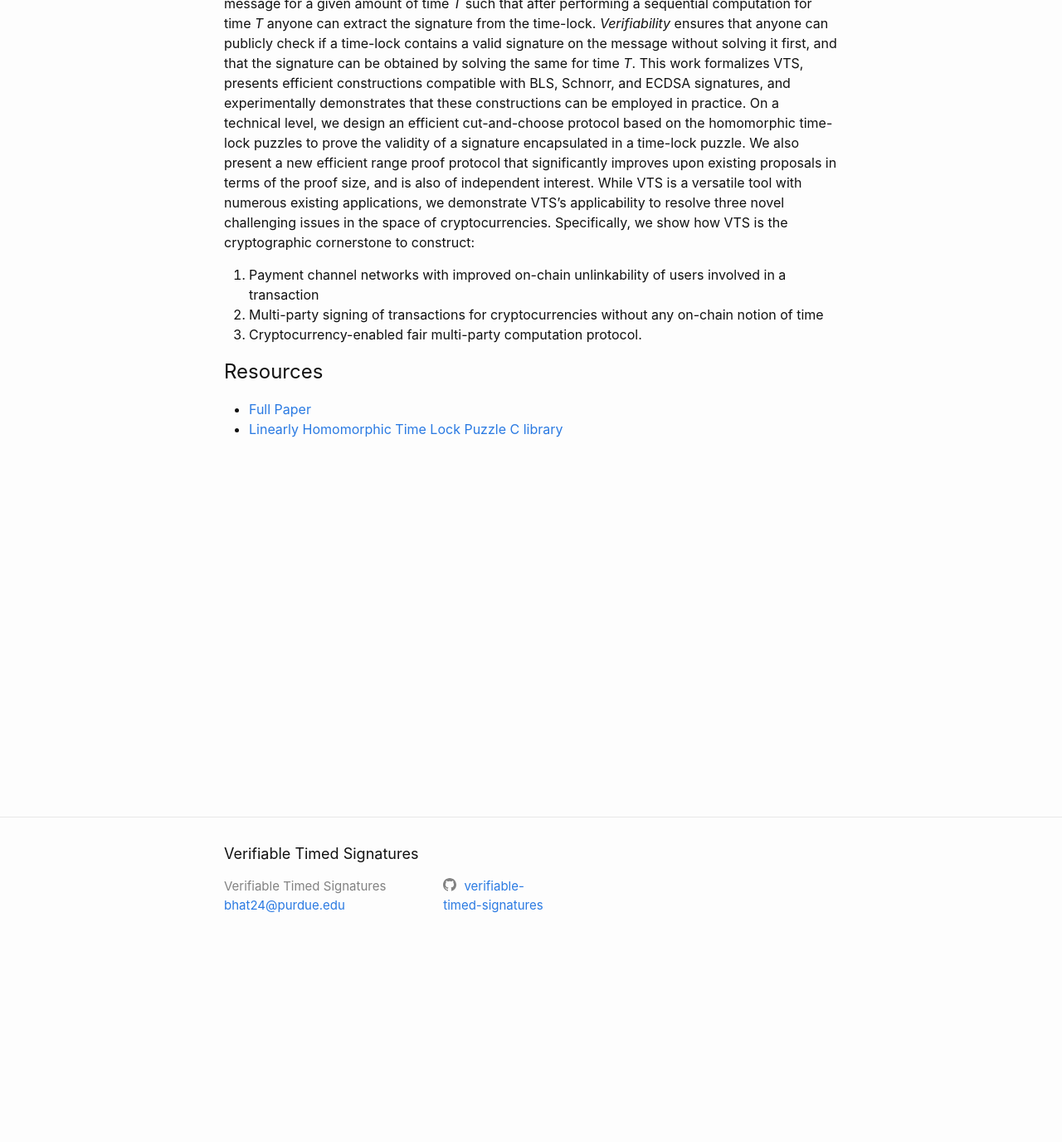
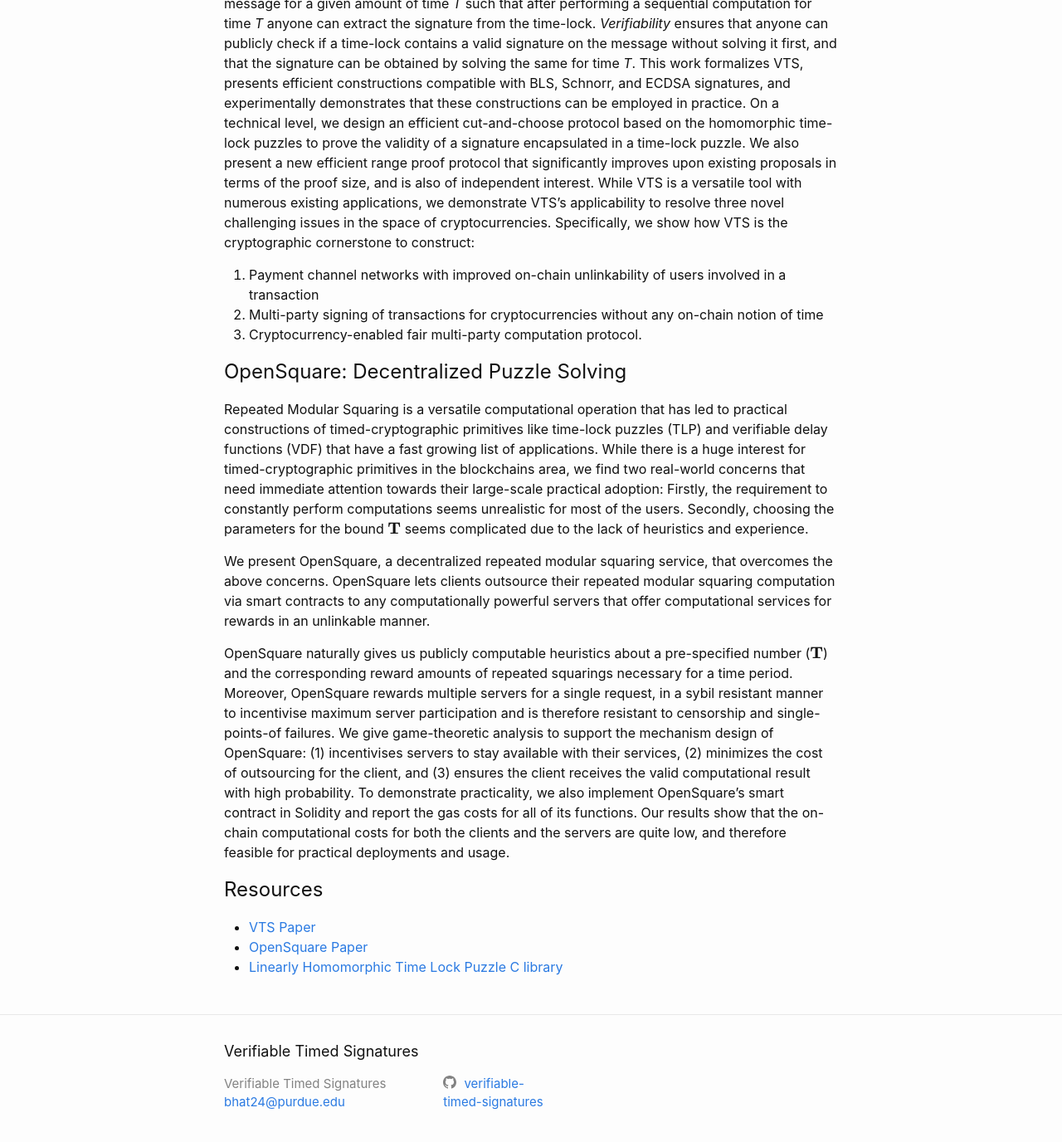
Before and after one commit to verifiable-timed-signatures/web, a Jekyll site: the page built from index.markdown, in a window 1280 px wide and 1400 px high, scrolled down 238 px. Shown: the top 1376 px of the window at 83% size. Built offline with Jekyll 4.4.1, drawn with Linux system fonts in a browser that asks for light colours; formulas are drawn with MathJax 3.

Commit message:
Push updates

```diff
--- a/Gemfile
+++ b/Gemfile
@@ -27,3 +27,6 @@ end
 
 # Performance-booster for watching directories on Windows
 gem "wdm", "~> 0.1.1", :platforms => [:mingw, :x64_mingw, :mswin]
+
+
+gem "webrick", "~> 1.7"
--- a/_config.yml
+++ b/_config.yml
@@ -27,6 +27,8 @@ theme: minima
 plugins:
   - jekyll-feed
 
+markdown: kramdown
+
 # Exclude from processing.
 # The following items will not be processed, by default.
 # Any item listed under the `exclude:` key here will be automatically added to
--- a/_includes/head.html
+++ b/_includes/head.html
@@ -8,4 +8,14 @@
   {%- if jekyll.environment == 'production' and site.google_analytics -%}
     {%- include google-analytics.html -%}
   {%- endif -%}
+
+  <!-- for mathjax support -->
+  {% if page.usemathjax %}
+  <script type="text/x-mathjax-config">
+    MathJax.Hub.Config({
+    TeX: { equationNumbers: { autoNumber: "AMS" } }
+    });
+  </script>
+  <script type="text/javascript" async src="http://cdn.mathjax.org/mathjax/latest/MathJax.js?config=TeX-AMS-MML_HTMLorMML"></script>
+{% endif %}
 </head>
--- a/index.markdown
+++ b/index.markdown
@@ -29,7 +30,23 @@ in a transaction
 2. Multi-party signing of transactions for cryptocurrencies without any on-chain notion of time
 3. Cryptocurrency-enabled fair multi-party computation protocol.
 
+## OpenSquare: Decentralized Puzzle Solving
+
+Repeated Modular Squaring is a versatile computational operation that has led to practical constructions of timed-cryptographic primitives like time-lock puzzles (TLP) and verifiable delay functions (VDF) that have a fast growing list of applications. While there is a huge interest for timed-cryptographic primitives in the blockchains area, we find two real-world concerns that need immediate attention towards their large-scale practical adoption: Firstly, the requirement to constantly perform computations seems unrealistic for most of the users. Secondly, choosing the parameters for the bound $$\mathbf{T}$$ seems complicated due to the lack of heuristics and experience.
+
+We present OpenSquare, a decentralized repeated modular squaring service,
+that overcomes the above concerns.
+OpenSquare lets clients outsource their repeated modular squaring computation via smart contracts to any computationally powerful servers that offer computational services for rewards in an unlinkable manner.
+
+OpenSquare naturally gives us publicly computable heuristics about a pre-specified number ($$\mathbf{T}$$) and the corresponding reward amounts of repeated squarings necessary for a time period.
+Moreover, OpenSquare rewards multiple servers for a single request, in a sybil resistant manner to incentivise maximum server participation and is therefore resistant to censorship and single-points-of failures.
+We give game-theoretic analysis to support the mechanism design of OpenSquare: (1) incentivises servers to stay available with their services, (2) minimizes the cost of outsourcing for the client, and (3) ensures the client receives the valid computational result with high probability.
+To demonstrate practicality, we also implement OpenSquare's smart contract in Solidity and report the gas costs for all of its functions.
+Our results show that the on-chain computational costs for both the clients and the servers are quite low, and therefore feasible for practical deployments and usage.
+
+
 ## Resources
 
-- [Full Paper](/assets/paper.pdf)
+- [VTS Paper](https://eprint.iacr.org/2020/1563.pdf)
+- [OpenSquare Paper](/assets/opensquare.pdf)
 - [Linearly Homomorphic Time Lock Puzzle C library](https://github.com/verifiable-timed-signatures/liblhtlp)
```
Also changed, not shown: other parts of index.markdown (+1 -0 lines), Gemfile.lock, 5 other files.
